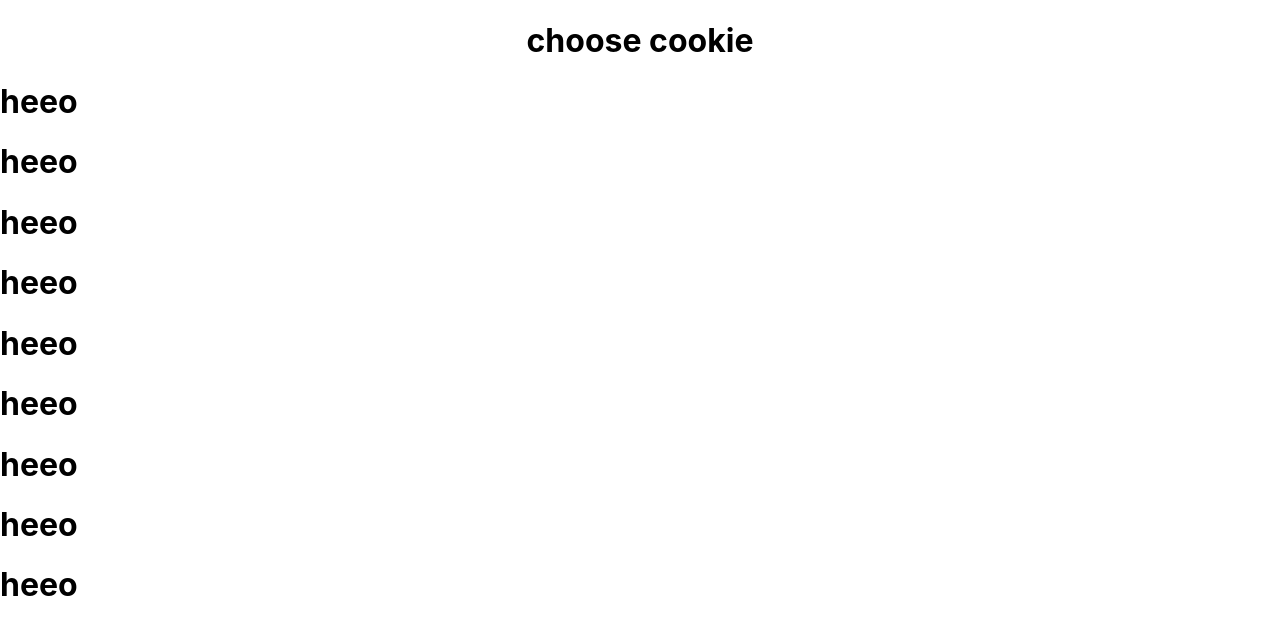
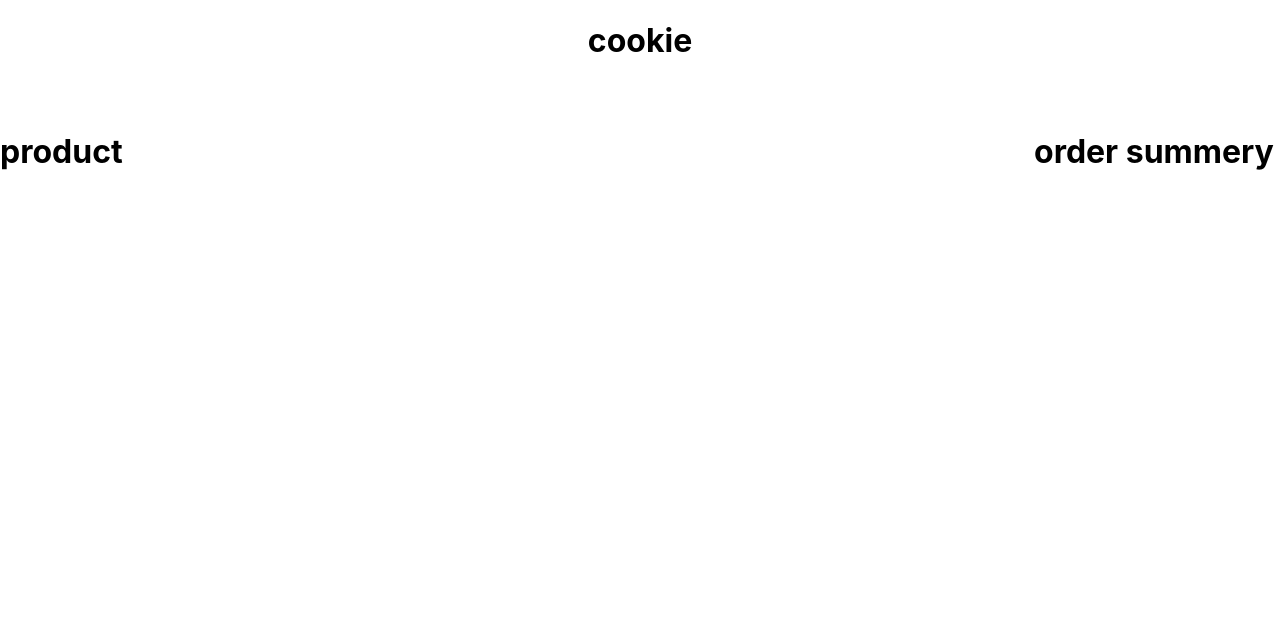
Before and after one commit to Hridoyshom/choice-cookies, a React (Create React App) app: page / in a window 1280 px wide. Shown: the top 634 px of the page. Built offline with nearby package versions, Linux system fonts and the light colour scheme.

Commit message:
summary added

```diff
--- a/package.json
+++ b/package.json
@@ -8,7 +8,8 @@
     "@testing-library/user-event": "^13.5.0",
     "react": "^17.0.2",
     "react-dom": "^17.0.2",
-    "react-scripts": "5.0.0",
+    "react-icons": "^4.3.1",
+    "react-scripts": "^2.1.3",
     "web-vitals": "^2.1.4"
   },
   "scripts": {
--- a/public/data.json
+++ b/public/data.json
@@ -3,54 +3,54 @@
         "id": 1,
         "name": "Aachener Printen",
         "price": "$4",
-        "img": "https://en.wikipedia.org/wiki/List_of_cookies#/media/File:Aachener_Printen_0293.jpg"
+        "img": "https://thumbs.dreamstime.com/b/aachener-printen-isolated-white-background-aachener-printen-type-gingerbread-originating-city-aachen-239143791.jpg"
     },
     {
         "id": 2,
         "name": "Abernethy",
         "price": "$3",
-        "img": "https://en.wikipedia.org/wiki/List_of_cookies#/media/File:Abernethy_Biscuits..jpg"
+        "img": "https://c8.alamy.com/comp/2D89MEP/christmas-cookie-2D89MEP.jpg"
     },
     {
         "id": 3,
         "name": "Acıbadem kurabiyesi",
         "price": "$5",
-        "img": "https://en.wikipedia.org/wiki/List_of_cookies#/media/File:Acibadem_Kurabiyesi.jpg"
+        "img": "https://thumbs.dreamstime.com/b/turkish-almond-cookies-acibadem-kurabiyesi-wicker-bowl-cookie-traditional-biscuit-made-almonds-sugar-egg-whites-83139203.jpg"
     },
     {
         "id": 4,
         "name": "Afghan biscuits",
         "price": "$6",
-        "img": "https://en.wikipedia.org/wiki/List_of_cookies#/media/File:AfghanBiscuit.jpg"
+        "img": "https://s3.pricemestatic.com/Large/Images/RetailerProductImages/StRetailer2375/rp_25036422_0039102463_l.png"
     },
     {
         "id": 5,
         "name": "Alfajor",
         "price": "$2",
-        "img": "https://en.wikipedia.org/wiki/List_of_cookies#/media/File:AlfajoresTriples.jpg"
+        "img": "https://img.favpng.com/0/14/10/chocolate-cake-alfajor-dulce-de-leche-chocolate-truffle-png-favpng-i9KKF4pPLC1H1B7H9eqRtqLBa.jpg"
     },
     {
         "id": 6,
         "name": "Almond biscuit",
         "price": "$8",
-        "img": "https://en.wikipedia.org/wiki/List_of_cookies#/media/File:Macau_Koi_Kei_Bakery_Almond_Biscuits_2.JPG"
+        "img": "https://www.pngitem.com/pimgs/m/119-1196368_famous-cookie-butter-almond-peanut-butter-cookie-hd.png"
     },
     {
         "id": 7,
         "name": "Amaretti di Saronno",
         "price": "$10",
-        "img": "https://en.wikipedia.org/wiki/List_of_cookies#/media/File:Amaretti_gobeirne.JPG"
+        "img": "https://w7.pngwing.com/pngs/738/18/png-transparent-five-brown-cookies-peanut-butter-cookie-snickerdoodle-anzac-biscuit-ac%C4%B1badem-kurabiyesi-amaretti-di-saronno-biscuit-baked-goods-food-baking-thumbnail.png"
     },
     {
         "id": 8,
         "name": "ANZAC biscuit",
         "price": "$4",
-        "img": "https://en.wikipedia.org/wiki/List_of_cookies#/media/File:ANZAC_biscuits.JPG"
+        "img": "https://encrypted-tbn0.gstatic.com/images?q=tbn:ANd9GcTfOkHxzEaR0F6GK7ncT-nEUA7RAtDE2Anh9qEwiD3MUmF1sbhF7Lg4cwa_TV74ExffG2s&usqp=CAU"
     },
     {
         "id": 9,
         "name": "Baci di dama",
         "price": "$5",
-        "img": "https://en.wikipedia.org/wiki/List_of_cookies#/media/File:Baci_di_dama_casalinghi.jpg"
+        "img": "https://cdn.xxl.thumbs.canstockphoto.com/baci-di-dama-on-a-white-background-stock-photograph_csp19548899.jpg"
     }
 ]
--- a/src/App.css
+++ b/src/App.css
@@ -5,3 +5,9 @@
 .new{
   text-align: center;
 }
+.card-container {
+  margin: 50px 0;
+  display: grid;
+  gap: 50px;
+  grid-template-columns: repeat(auto-fit, minmax(350px, 1fr));
+}
--- a/src/App.js
+++ b/src/App.js
@@ -2,24 +2,22 @@ import logo from './logo.svg';
 import './App.css';
 import { useEffect, useState } from 'react';
 import Card from './Card/Card';
+import React from 'react'
+import './Card/Card';
+
 
 
 function App() {
-  const [cookies, setCookies] = useState([]);
 
-  useEffect(() => {
-    fetch("data.json")
-      .then((res) => res.json())
-      .then((data) => setCookies(data));
-  }, []);
 
   return (
     <div>
+      <h1 className='new' > cookie</h1>
+      <Card></Card>
 
-      <h1 className='new'>choose cookie</h1>
-      {cookies.map((cookie) => (<Card key={cookie.id} cookieData={cookie} />))}
+
     </div>
-  );
+  )
 
 
 }
--- a/src/Card/Card.css
+++ b/src/Card/Card.css
@@ -1,9 +1,4 @@
-.card {
-    background-color: #c4c4c4;
-    height: 570px;
-    width: 350px;
-    padding: 15px;
-    position: relative;
-    justify-self: center;
-    clip-path: polygon(15% 0%, 100% 0, 100% 90%, 85% 100%, 0 100%, 0% 10%);
-  }
+.card-container{
+  display: grid;
+  grid-template-columns: 4fr 1fr;
+}
--- a/src/Card/Card.js
+++ b/src/Card/Card.js
@@ -1,13 +1,28 @@
 import React from 'react';
+import "./Card.css";
 
-const card = (props) => {
+const card = () => {
     // console.log(props.coo);
-    const { name } = props.cookieData
-    console.log(name);
+    // const { name, img, price } = cookieData;
+
     return (
-        <div>
-            <h1>heeo</h1>
+
+
+        <div className='card-container' >
+            <div className="product" >
+                <h1>product</h1>
+            </div>
+
+            <div className='order' >
+                <h1>order summery</h1>
+            </div>
+
+
+
+
+
         </div>
+
     );
 };
 
```
Also changed, not shown: 1 other file (tests, documents, lock files or other folders).
